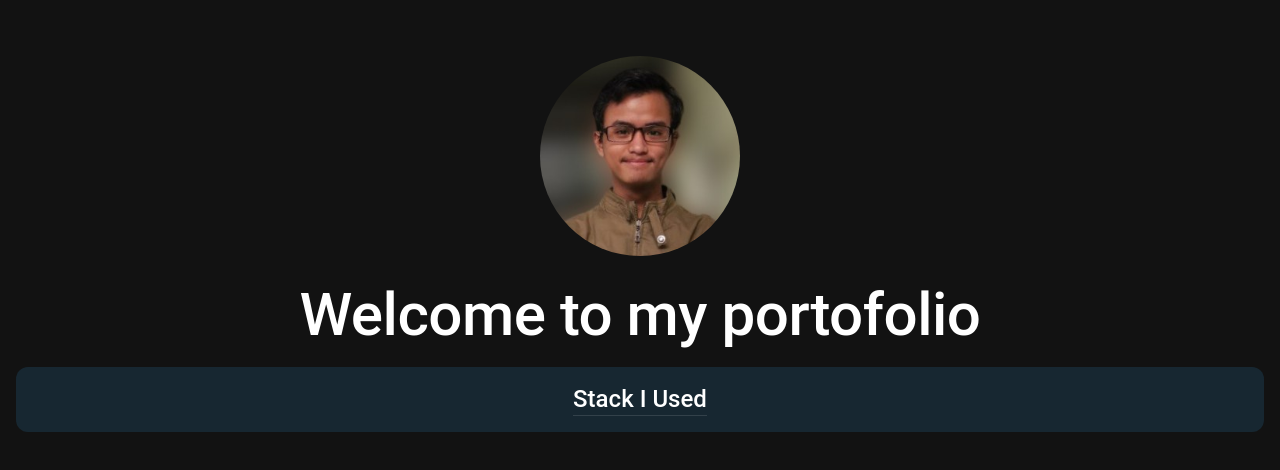
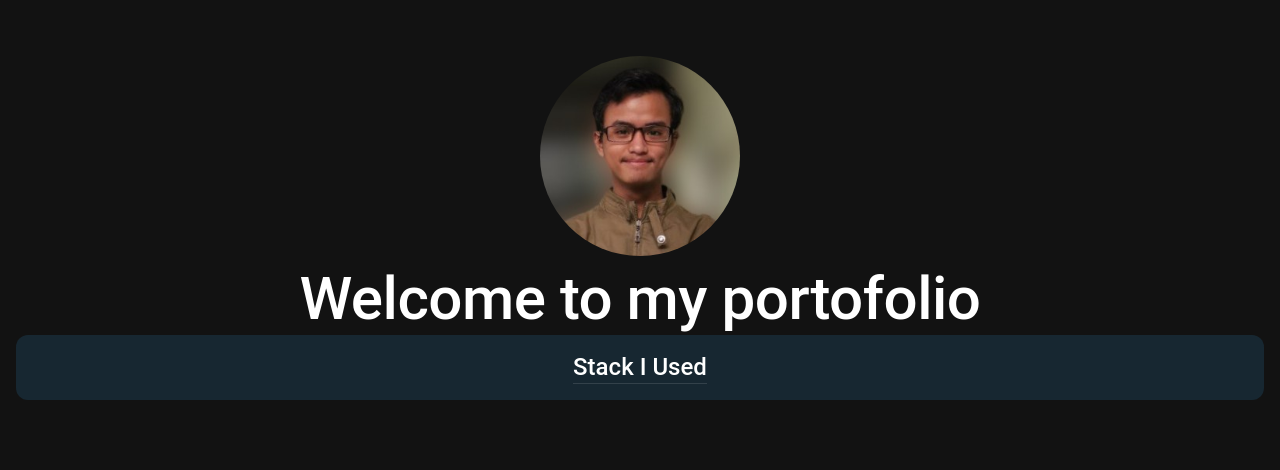
Before and after one commit to fikrisyahid/my-portofolio, a Next.js app: page / in a window 1280 px wide. Shown: the top 470 px of the page. Built offline with nearby package versions, Linux system fonts and the light colour scheme.

Commit message:
remove gap between items

```diff
--- a/components/PageWrapper.tsx
+++ b/components/PageWrapper.tsx
@@ -9,7 +9,7 @@ interface PageWrapperProps {
 
 export default function PageWrapper({ children, title }: PageWrapperProps) {
   return (
-    <Box sx={{ padding: 2 }} display="flex" flexDirection="column" gap={2}>
+    <Box sx={{ padding: 2 }} display="flex" flexDirection="column">
       <Head>
         <title>{title}</title>
       </Head>
```
